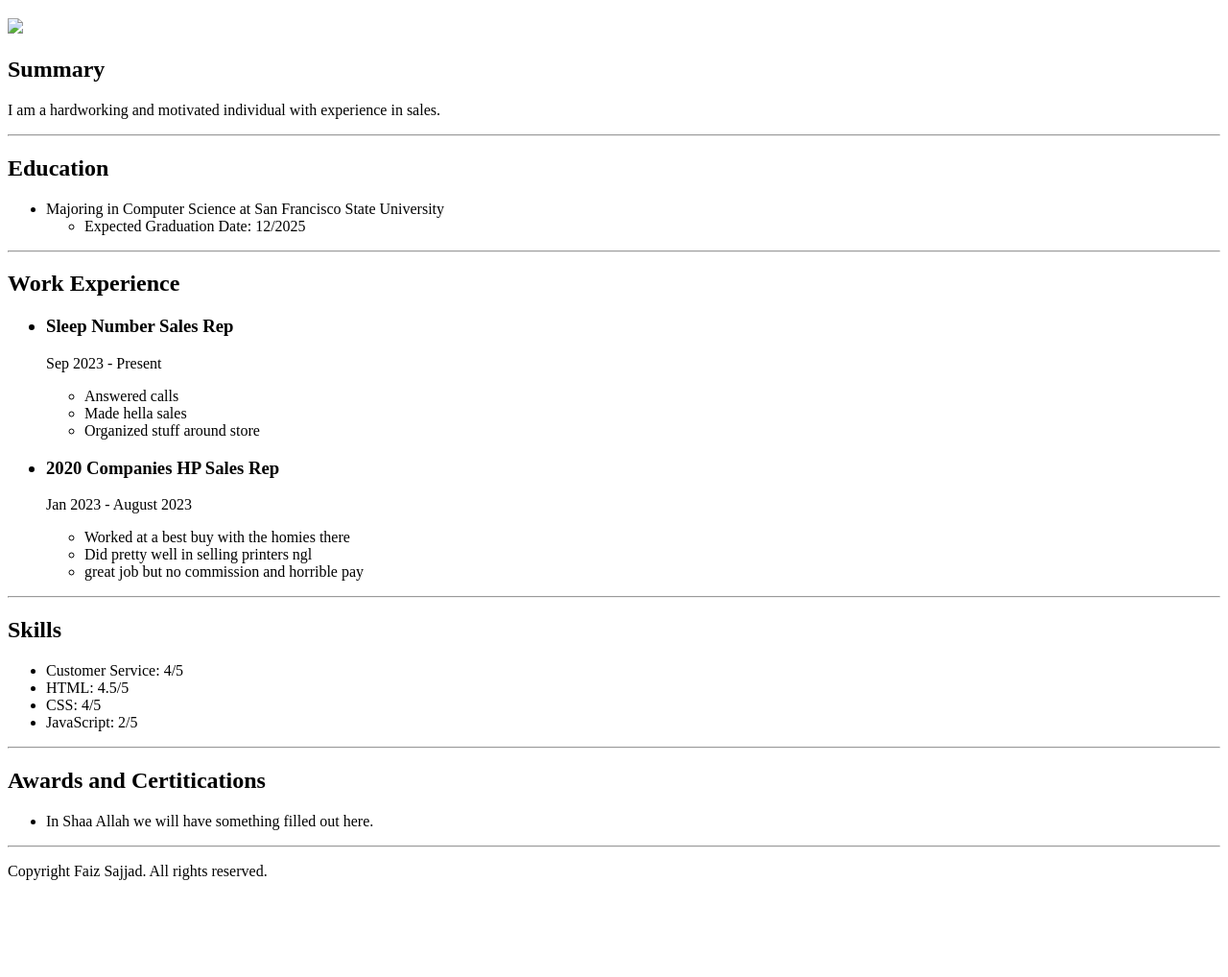
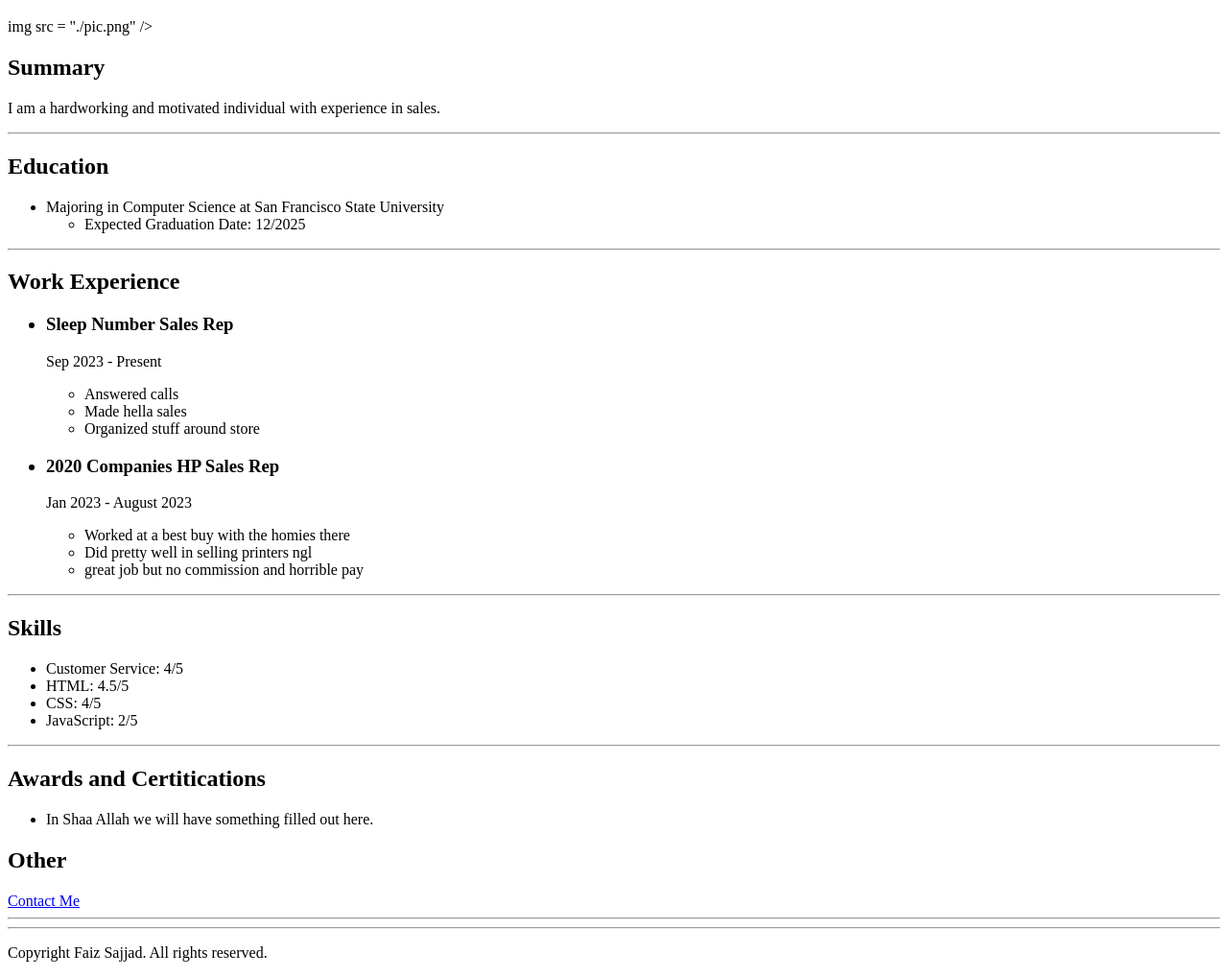
Before and after one commit to faizywezy/fasajjad, a plain HTML site: page index.html in a window 1280 px wide. Shown: the part 61-1079 px from the top of the page at 96% size. Before the commit the page ends 994 px from the top, so only its background shows below. Drawn offline with Linux system fonts and the light colour scheme.

Commit message:
index.html

```diff
--- a/index.html
+++ b/index.html
@@ -7,7 +7,7 @@
 </head>
 <body>
 <h1> Faiz Sajjad</h1>
-<img src = "The CapStone Project 1 - Faiz/pic.png" />
+img src = "./pic.png" />
 <h2>Summary</h2>
 <p>I am a hardworking and motivated individual with experience in sales.</p>
 <hr>
@@ -58,6 +58,9 @@
     <li>In Shaa Allah we will have something filled out here.</li>
 
 </ul>
+<h2>Other</h2>
+<a href = "contact.html">Contact Me</a>
+<hr>
 <hr>
 <p>Copyright Faiz Sajjad. All rights reserved.</p>
 
```
